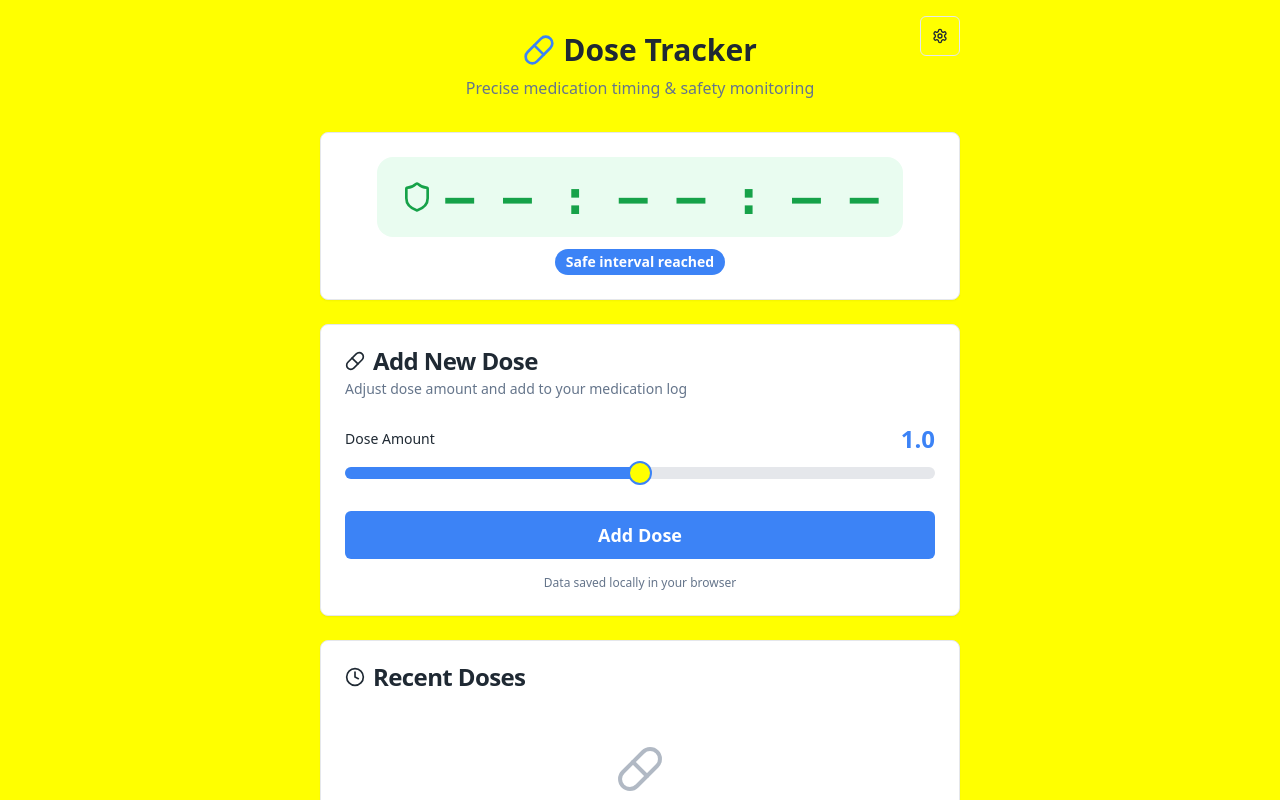
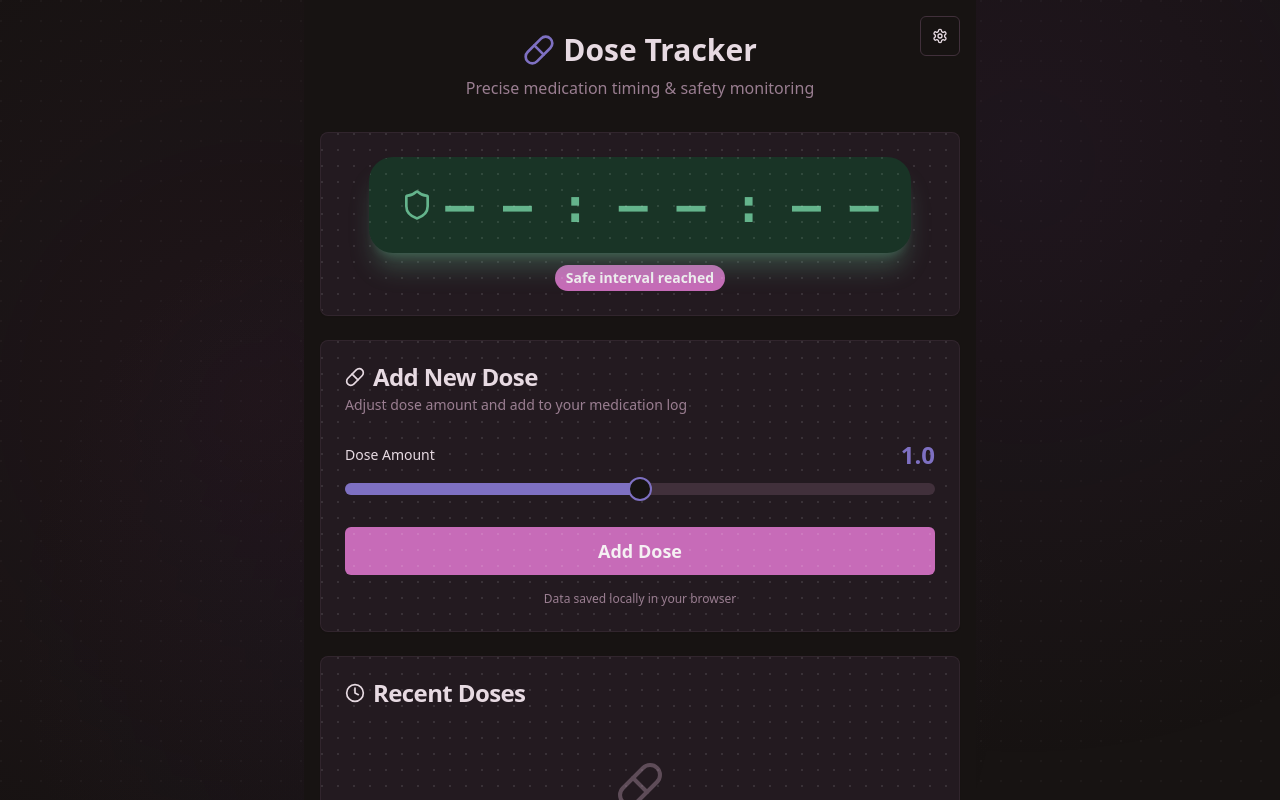
Before and after one commit to gaspardderoyan/med-watch-paris, a React (Vite) app: page / in a window 1280 px wide. Shown: the top 800 px of the page. Built offline with nearby package versions, Linux system fonts and the light colour scheme.

Commit message:
Refactor: Update aesthetic
Update application aesthetic to dark mode with dark pastel pinks and purples, and a more modern, raspy/grainy look.

```diff
--- a/src/index.css
+++ b/src/index.css
@@ -8,46 +8,46 @@ All colors MUST be HSL.
 
 @layer base {
   :root {
-    --background: 248 251 255;
-    --foreground: 210 24% 16%;
+    --background: 16 11% 8%;
+    --foreground: 320 20% 88%;
 
-    --card: 0 0% 100%;
-    --card-foreground: 210 24% 16%;
+    --card: 320 15% 12%;
+    --card-foreground: 320 20% 88%;
 
-    --popover: 0 0% 100%;
-    --popover-foreground: 210 24% 16%;
+    --popover: 320 15% 12%;
+    --popover-foreground: 320 20% 88%;
 
-    --primary: 217 91% 60%;
-    --primary-foreground: 0 0% 100%;
+    --primary: 310 45% 60%;
+    --primary-foreground: 320 20% 95%;
 
-    --secondary: 210 40% 96%;
-    --secondary-foreground: 210 24% 16%;
+    --secondary: 320 15% 18%;
+    --secondary-foreground: 320 20% 88%;
 
-    --muted: 210 40% 96%;
-    --muted-foreground: 215 16% 47%;
+    --muted: 320 15% 18%;
+    --muted-foreground: 320 12% 55%;
 
-    --accent: 142 76% 36%;
-    --accent-foreground: 0 0% 100%;
+    --accent: 280 50% 65%;
+    --accent-foreground: 320 20% 95%;
 
-    --destructive: 0 84% 60%;
-    --destructive-foreground: 0 0% 100%;
+    --destructive: 0 60% 55%;
+    --destructive-foreground: 320 20% 95%;
 
-    --border: 220 13% 91%;
-    --input: 220 13% 91%;
-    --ring: 217 91% 60%;
+    --border: 320 15% 22%;
+    --input: 320 15% 22%;
+    --ring: 310 45% 60%;
 
-    /* Medical app specific colors */
-    --medical-blue: 217 91% 60%;
-    --medical-green: 142 76% 36%;
-    --medical-warning: 38 92% 50%;
-    --medical-danger: 0 84% 60%;
-    --medical-neutral: 220 13% 91%;
+    /* Medical app specific colors - dark pastel theme */
+    --medical-blue: 250 40% 60%;
+    --medical-green: 150 35% 55%;
+    --medical-warning: 35 60% 60%;
+    --medical-danger: 0 60% 55%;
+    --medical-neutral: 320 15% 22%;
 
-    /* Timer states */
-    --timer-safe: 142 76% 36%;
-    --timer-warning: 0 84% 60%;
-    --timer-bg-safe: 142 76% 95%;
-    --timer-bg-warning: 0 84% 95%;
+    /* Timer states - dark pastel */
+    --timer-safe: 150 35% 55%;
+    --timer-warning: 0 60% 55%;
+    --timer-bg-safe: 150 35% 15%;
+    --timer-bg-warning: 0 60% 15%;
 
     --radius: 0.5rem;
 
@@ -69,46 +69,46 @@ All colors MUST be HSL.
   }
 
   .dark {
-    --background: 222 84% 5%;
-    --foreground: 210 40% 98%;
+    --background: 16 11% 8%;
+    --foreground: 320 20% 88%;
 
-    --card: 222 84% 5%;
-    --card-foreground: 210 40% 98%;
+    --card: 320 15% 12%;
+    --card-foreground: 320 20% 88%;
 
-    --popover: 222 84% 5%;
-    --popover-foreground: 210 40% 98%;
+    --popover: 320 15% 12%;
+    --popover-foreground: 320 20% 88%;
 
-    --primary: 217 91% 60%;
-    --primary-foreground: 0 0% 100%;
+    --primary: 310 45% 60%;
+    --primary-foreground: 320 20% 95%;
 
-    --secondary: 217 33% 18%;
-    --secondary-foreground: 210 40% 98%;
+    --secondary: 320 15% 18%;
+    --secondary-foreground: 320 20% 88%;
 
-    --muted: 217 33% 18%;
-    --muted-foreground: 215 20% 65%;
+    --muted: 320 15% 18%;
+    --muted-foreground: 320 12% 55%;
 
-    --accent: 142 76% 36%;
-    --accent-foreground: 0 0% 100%;
+    --accent: 280 50% 65%;
+    --accent-foreground: 320 20% 95%;
 
-    --destructive: 0 84% 60%;
-    --destructive-foreground: 0 0% 100%;
+    --destructive: 0 60% 55%;
+    --destructive-foreground: 320 20% 95%;
 
-    --border: 217 33% 18%;
-    --input: 217 33% 18%;
-    --ring: 217 91% 60%;
+    --border: 320 15% 22%;
+    --input: 320 15% 22%;
+    --ring: 310 45% 60%;
 
-    /* Medical app specific colors - dark mode */
-    --medical-blue: 217 91% 60%;
-    --medical-green: 142 76% 36%;
-    --medical-warning: 38 92% 50%;
-    --medical-danger: 0 84% 60%;
-    --medical-neutral: 217 33% 18%;
+    /* Medical app specific colors - dark pastel theme */
+    --medical-blue: 250 40% 60%;
+    --medical-green: 150 35% 55%;
+    --medical-warning: 35 60% 60%;
+    --medical-danger: 0 60% 55%;
+    --medical-neutral: 320 15% 22%;
 
-    /* Timer states - dark mode */
-    --timer-safe: 142 76% 36%;
-    --timer-warning: 0 84% 60%;
-    --timer-bg-safe: 142 76% 15%;
-    --timer-bg-warning: 0 84% 15%;
+    /* Timer states - dark pastel */
+    --timer-safe: 150 35% 55%;
+    --timer-warning: 0 60% 55%;
+    --timer-bg-safe: 150 35% 15%;
+    --timer-bg-warning: 0 60% 15%;
     --sidebar-background: 240 5.9% 10%;
     --sidebar-foreground: 240 4.8% 95.9%;
     --sidebar-primary: 224.3 76.3% 48%;
@@ -129,6 +129,25 @@ All colors MUST be HSL.
     @apply bg-background text-foreground;
     -webkit-font-smoothing: antialiased;
     padding-bottom: env(safe-area-inset-bottom);
+    background-image:
+      radial-gradient(circle at 1px 1px, rgba(255,255,255,0.03) 1px, transparent 0);
+    background-size: 20px 20px;
+    position: relative;
+  }
+
+  body::before {
+    content: '';
+    position: fixed;
+    top: 0;
+    left: 0;
+    width: 100%;
+    height: 100%;
+    background:
+      radial-gradient(circle at 20% 50%, hsla(310, 45%, 30%, 0.1) 0%, transparent 50%),
+      radial-gradient(circle at 80% 20%, hsla(280, 50%, 35%, 0.1) 0%, transparent 50%),
+      radial-gradient(circle at 40% 80%, hsla(250, 40%, 30%, 0.08) 0%, transparent 50%);
+    pointer-events: none;
+    z-index: -1;
   }
 
   /* Touch-friendly enhancements */
@@ -145,4 +164,30 @@ All colors MUST be HSL.
     font-feature-settings: "tnum" 1;
     font-variant-numeric: tabular-nums;
   }
+
+  /* Grainy texture for modern look */
+  .grainy {
+    position: relative;
+  }
+
+  .grainy::before {
+    content: '';
+    position: absolute;
+    top: 0;
+    left: 0;
+    width: 100%;
+    height: 100%;
+    background-image:
+      radial-gradient(circle at 1px 1px, rgba(255,255,255,0.1) 1px, transparent 0);
+    background-size: 16px 16px;
+    pointer-events: none;
+    border-radius: inherit;
+  }
+
+  /* Glass morphism effect */
+  .glass {
+    background: rgba(255, 255, 255, 0.05);
+    backdrop-filter: blur(10px);
+    border: 1px solid rgba(255, 255, 255, 0.1);
+  }
 }
--- a/src/pages/Index.tsx
+++ b/src/pages/Index.tsx
@@ -246,14 +246,14 @@ const Index = () => {
       </div>
 
       {/* Big Timer Display */}
-      <Card className="mb-6">
+      <Card className="mb-6 grainy glass border-border/50">
         <CardContent className="pt-6">
           <div className="text-center">
             <div
-              className={`inline-flex items-center gap-3 px-6 py-4 rounded-2xl transition-all duration-300 ${
+              className={`inline-flex items-center gap-3 px-8 py-6 rounded-3xl transition-all duration-500 grainy relative overflow-hidden ${
                 isWarning
-                  ? "bg-timer-bg-warning text-timer-warning"
-                  : "bg-timer-bg-safe text-timer-safe"
+                  ? "bg-timer-bg-warning text-timer-warning shadow-xl shadow-timer-warning/30"
+                  : "bg-timer-bg-safe text-timer-safe shadow-xl shadow-timer-safe/30"
               }`}
             >
               {isWarning ? (
@@ -275,7 +275,7 @@ const Index = () => {
       </Card>
 
       {/* Dose Input */}
-      <Card className="mb-6">
+      <Card className="mb-6 grainy glass border-border/50">
         <CardHeader>
           <CardTitle className="flex items-center gap-2">
             <Pill className="h-5 w-5" />
@@ -322,7 +322,7 @@ const Index = () => {
       </Card>
 
       {/* History */}
-      <Card>
+      <Card className="grainy glass border-border/50">
         <CardHeader>
           <CardTitle className="flex items-center gap-2">
             <Clock className="h-5 w-5" />
@@ -346,7 +346,7 @@ const Index = () => {
 
                   return (
                     <div key={entry.tsISO + i}>
-                      <div className="flex justify-between items-center py-3 px-2 rounded-lg hover:bg-muted/50 transition-colors">
+                      <div className="flex justify-between items-center py-3 px-3 rounded-lg hover:bg-muted/30 transition-all duration-300 grainy border border-transparent hover:border-border/30">
                         <div className="flex-1">
                           <div className="flex items-center gap-2">
                             <span className="text-xl font-bold text-medical-blue">
```
